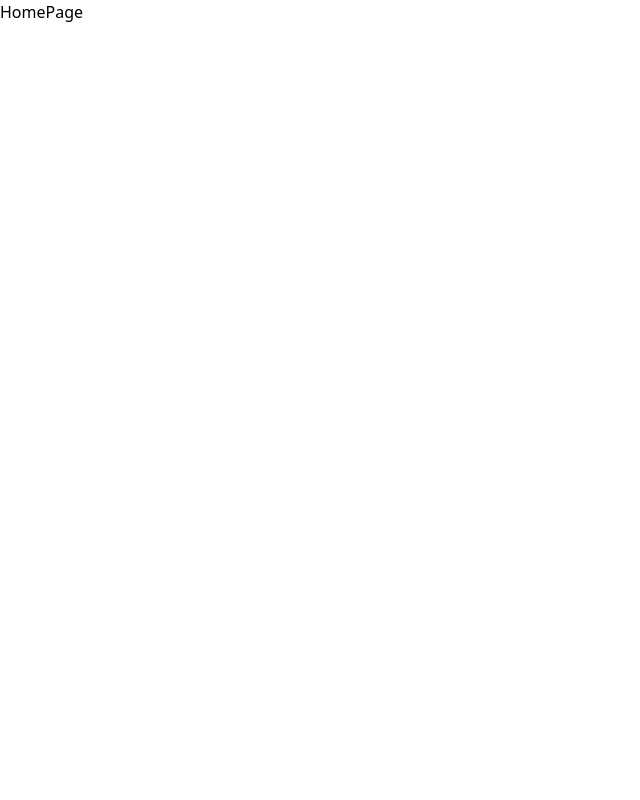
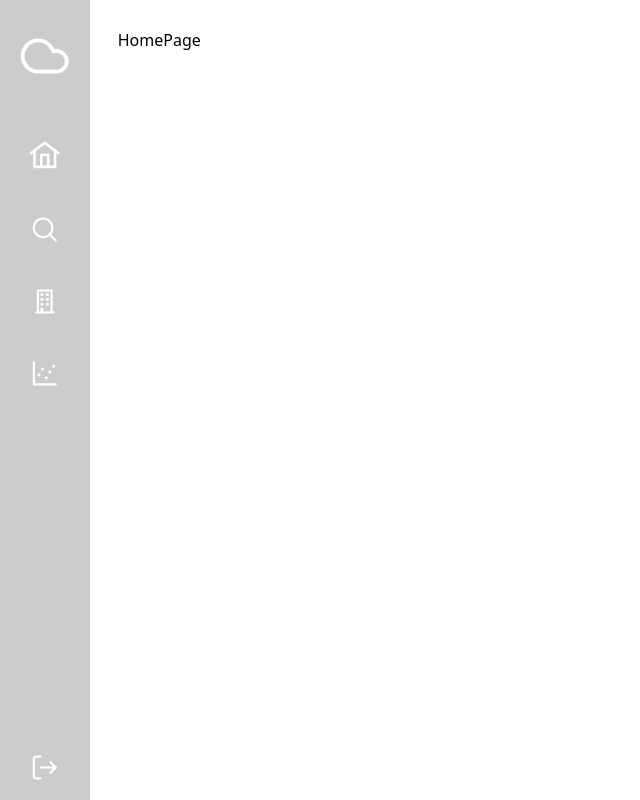
Before and after one commit to MSFauzan505/weather-app-reactjs, a React (Vite) app: page / in a window 1280 px wide. Shown: the whole page, without its empty margins (0-640 px from the left). Built offline with nearby package versions, Linux system fonts and the light colour scheme.

Commit message:
feat: sidebar UI & app layout

```diff
--- a/src/App.jsx
+++ b/src/App.jsx
@@ -1,15 +1,12 @@
 import React from 'react'
 import { PrimeReactProvider } from 'primereact/api'
-import { MainLayoutProvider } from './layouts/MainLayout'
-import HomePage from './pages/HomePage'
+import AppRoutes from './routes/appRoutes'
 
 
 const App = () => {
   return (
     <PrimeReactProvider >
-      <MainLayoutProvider>
-        <HomePage/>
-      </MainLayoutProvider>
+        <AppRoutes/>
     </PrimeReactProvider>
   )
 }
--- a/src/components/Sidebar.jsx
+++ b/src/components/Sidebar.jsx
@@ -1,9 +1,27 @@
 import React from 'react'
+import { NavLink } from 'react-router-dom'
+
+const navItems = [
+  { to: '/', icon: 'pi pi-home' },
+  { to: '/search', icon: 'pi pi-search' },
+  { to: '/city/jakarta', icon: 'pi pi-building' },
+  { to: '/forecast', icon: 'pi pi-chart-scatter' },
+]
 
 const Sidebar = () => {
   return (
-    <div>
+    <div className='absolute z-50 md:z-0 md:sticky  flex flex-col items-center justify-between py-3 text-white gap-8 h-screen w-[100px] bg-black/20 backdrop-blur-xl'>
+      <div className='flex flex-col  gap-8 items-center'>
+        <i className='pi pi-cloud py-5 text-5xl'></i>
 
+        {navItems.map((item, index) => (
+          <NavLink key={index} to={item.to}>
+            <i className={`${item.icon} transition-all hover:bg-black/10 hover:backdrop-blur-xl cursor-pointer rounded-xl p-2 ${item.icon.includes('home') ? 'text-3xl' : 'text-2xl'}`}></i>
+          </NavLink>
+        ))}
+      </div>
+
+      <i className='pi pi-sign-out transition-all hover:bg-black/10 hover:backdrop-blur-xl cursor-pointer rounded-xl p-2 text-2xl'></i>
     </div>
   )
 }
--- a/src/layouts/MainLayout.jsx
+++ b/src/layouts/MainLayout.jsx
@@ -1,17 +1,26 @@
 import React, { createContext, useContext, useState } from 'react'
+import Sidebar from '../components/Sidebar'
+import { Outlet } from 'react-router-dom'
 
 const MainLayoutContext = createContext()
 
-export const MainLayoutProvider = ({children})=>{
+export const MainLayoutProvider = () => {
     const [sidebarVisible, setSidebarVisible] = useState(false)
 
-    const toggleSidebar = ()=>{
-        setSidebarVisible((prev)=> !prev)
+    const toggleSidebar = () => {
+        setSidebarVisible((prev) => !prev)
     }
 
     return (
-        <MainLayoutContext.Provider value={{sidebarVisible, toggleSidebar}}>
-            {children}
+        <MainLayoutContext.Provider value={{ sidebarVisible, toggleSidebar }}>
+            <div className='bg-[url("./assets/background.jpg")]  bg-cover bg-center min-h-screen'>
+                <div className='relative flex flex-col md:flex-row bg-white/20 backdrop-blur-xl min-h-screen'>
+                    <Sidebar />
+                    <div className='bg-white w-full p-2 m-5'>
+                        {<Outlet/>}
+                    </div>
+                </div>
+            </div>
         </MainLayoutContext.Provider>
     )
 }
--- a/src/routes/AppRoutes.jsx
+++ b/src/routes/AppRoutes.jsx
@@ -6,11 +6,13 @@ import CityDetailPage from '../pages/CityDetailPage'
 import ForecastPage from '../pages/ForecastPage'
 import NotFoundPage from '../pages/NotFoundPage'
 import SearchPage from '../pages/SearchPage'
+import { MainLayoutProvider } from '../layouts/MainLayout'
 
 const AppRoutes = () => {
     return (
         <BrowserRouter>
             <Routes>
+                <Route element={<MainLayoutProvider/>}>
                     <Route index element={<HomePage />} />
                     <Route path='/about' element={<AboutPage />} />
                     <Route path='/city/:cityName' element={<CityDetailPage />} />
@@ -19,6 +21,7 @@ const AppRoutes = () => {
 
                     {/* 404 callback error */}
                     <Route path='*' element={<NotFoundPage />} />
+                </Route>
             </Routes>
         </BrowserRouter>
     )
```
Also changed, not shown: src/assets/background.jpg (added). Lines whose indentation alone changed are shown as unchanged.
